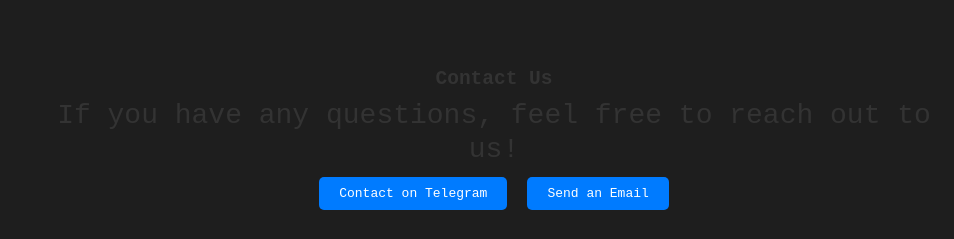
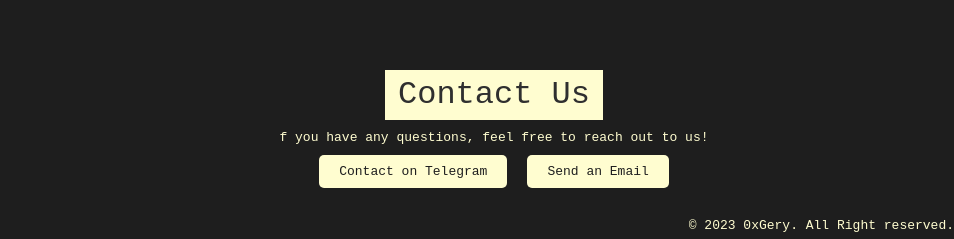
Before and after one commit to 0xGery/Fullstack, a React (Create React App) app in the folder Frontend/: page / in a window 1280 px wide. Shown: the part 2066-2305 px from the top of the page, without its empty margins (326-1280 px from the left). Built offline with nearby package versions, Linux system fonts and the light colour scheme; no server answers.

Commit message:
css styling on ContactSection

```diff
--- a/Frontend/src/ContactSection.css
+++ b/Frontend/src/ContactSection.css
@@ -16,6 +16,26 @@
     margin-bottom: 10px;
 }
 
+.pContact{
+    color: #FFFDD0;
+    font-size:1em;
+}
+
+.hContact{
+    color: var(--background);
+    margin: 0 auto; /* Center the heading and remove side margins */
+    padding: 0.5vw 1vw; /* Adjust padding */
+    font-family: monospace;
+    background: var(--text);
+    font-weight: lighter;
+    font-size: 2.5vw; /* Adjust font size to be more responsive */
+    text-align: center; /* Center the text */
+    line-height: normal; /* Adjust line height for better readability */
+    word-wrap: break-word; /* Ensure long words do not overflow */
+    display: inline-block; /* Change display to handle background sizing */
+    max-width: 95%; /* Prevent it from taking full width */
+}
+
 .cp{
     font-family: monospace;
     font-size: medium;
@@ -29,13 +49,13 @@
     margin: 10px;
     padding: 10px 20px;
     border: none;
-    background-color: #007bff; /* Adjust button color as needed */
-    color: white;
+    background-color: #FFFDD0; /* Adjust button color as needed */
+    color: #1e1e1e;
     text-decoration: none;
     border-radius: 5px;
     transition: background-color 0.3s ease;
 }
 
 .contact-buttons a:hover {
-    background-color: #0056b3; /* Adjust hover color as needed */
+    background-color: #FFFDD0; /* Adjust hover color as needed */
 }
--- a/Frontend/src/ContactSection.js
+++ b/Frontend/src/ContactSection.js
@@ -5,8 +5,8 @@ function ContactSection() {
     return (
         <div className='containerC'>
         <div className="contact-section">
-            <h2>Contact Us</h2>
-            <p>If you have any questions, feel free to reach out to us!</p>
+            <h2 className='hContact'>Contact Us</h2>
+            <p className='pContact'>f you have any questions, feel free to reach out to us!</p>
             <div className="contact-buttons">
                 <a href="https://t.me/NullxGery" target="_blank" rel="noopener noreferrer" className="telegram-button">
                     Contact on Telegram
```
